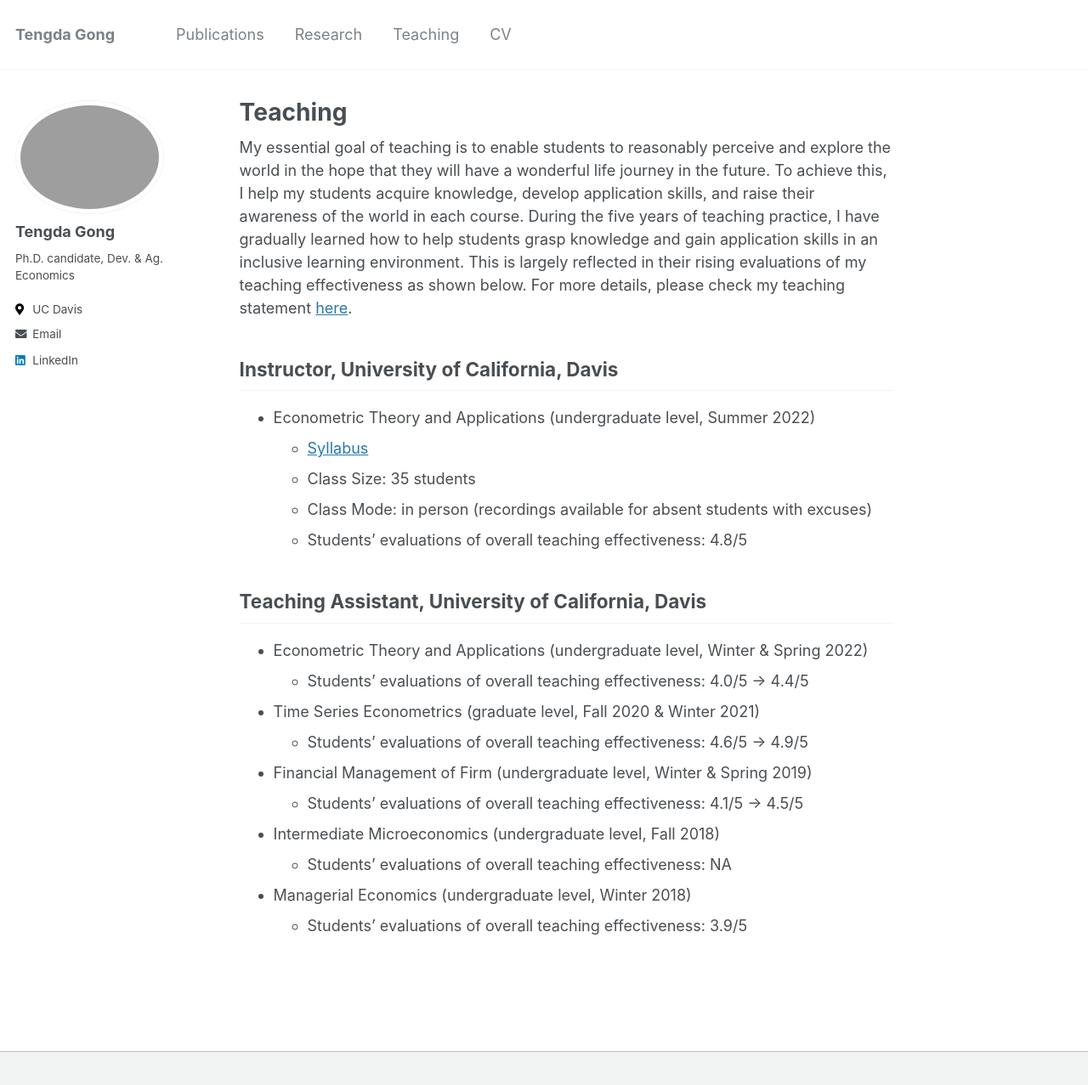
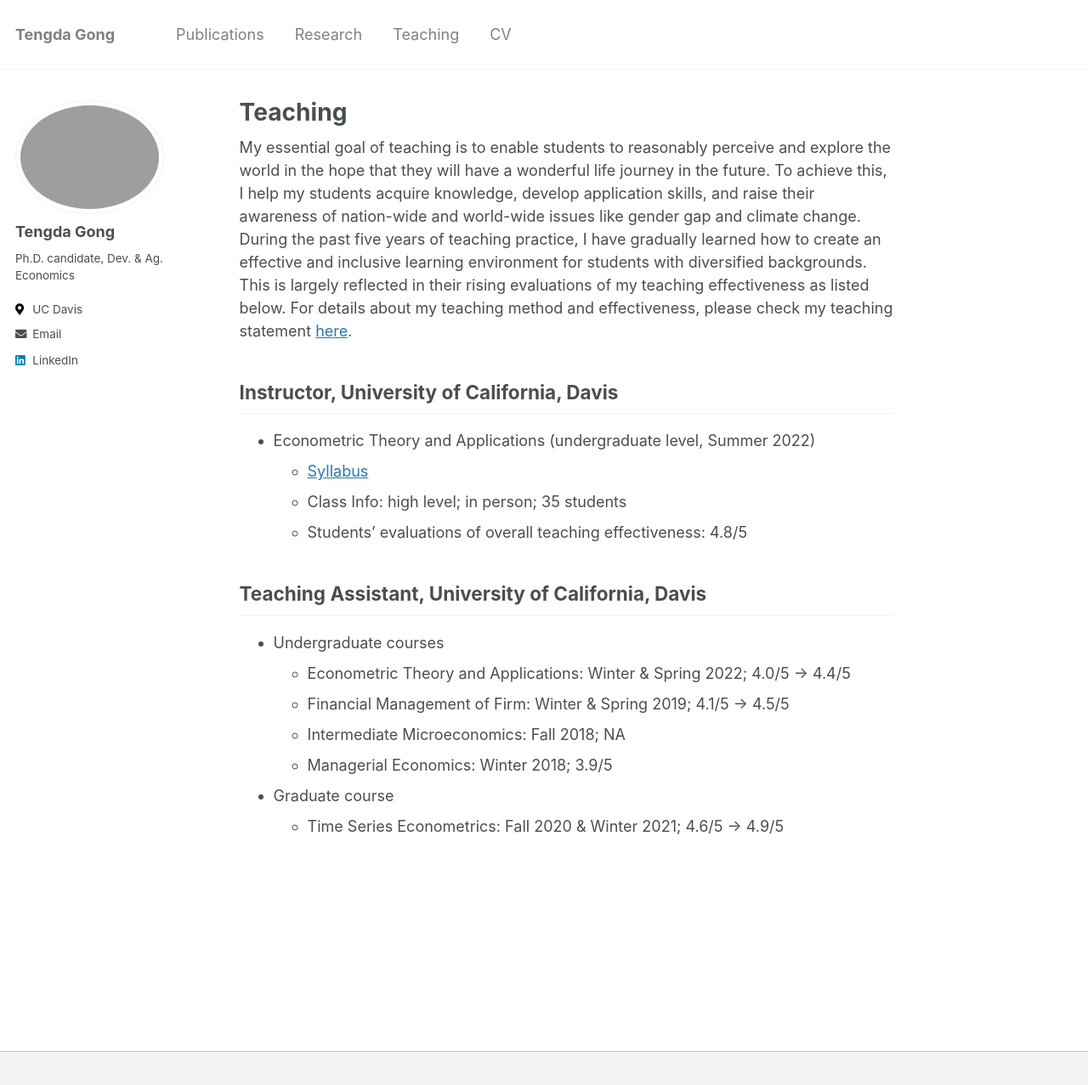
Before and after one commit to tendakung/tendakung.github.io, a Jekyll site: the page built from _pages/teaching.md, in a window 1280 px wide and 1310 px high. Shown: the top 1277 px of the window at 85% size. Built offline with Jekyll 4.4.1, drawn with Linux system fonts in a browser that asks for light colours.

Commit message:
Update teaching.md

```diff
--- a/_pages/teaching.md
+++ b/_pages/teaching.md
@@ -3,23 +3,19 @@ permalink: /teaching/
 title: "Teaching"
 ---
 
-My essential goal of teaching is to enable students to reasonably perceive and explore the world in the hope that they will have a wonderful life journey in the future. To achieve this, I help my students acquire knowledge, develop application skills, and raise their awareness of the world in each course. During the five years of teaching practice, I have gradually learned how to help students grasp knowledge and gain application skills in an inclusive learning environment. This is largely reflected in their rising evaluations of my teaching effectiveness as shown below. For more details, please check my teaching statement [here](/files/pdf/teaching/TS.pdf).
+My essential goal of teaching is to enable students to reasonably perceive and explore the world in the hope that they will have a wonderful life journey in the future. To achieve this, I help my students acquire knowledge, develop application skills, and raise their awareness of nation-wide and world-wide issues like gender gap and climate change. During the past five years of teaching practice, I have gradually learned how to create an effective and inclusive learning environment for students with diversified backgrounds. This is largely reflected in their rising evaluations of my teaching effectiveness as listed below. For details about my teaching method and effectiveness, please check my teaching statement [here](/files/pdf/teaching/TS.pdf).
 
 ## Instructor, University of California, Davis
 - Econometric Theory and Applications (undergraduate level, Summer 2022)
     - [Syllabus](/files/pdf/teaching/ARE106SummerSyllabus.pdf)
-    - Class Size: 35 students
-    - Class Mode: in person (recordings available for absent students with excuses)
+    - Class Info: high level; in person; 35 students
     - Students' evaluations of overall teaching effectiveness: 4.8/5
 
 ## Teaching Assistant, University of California, Davis
-- Econometric Theory and Applications (undergraduate level, Winter & Spring 2022)
-    - Students' evaluations of overall teaching effectiveness: 4.0/5 -> 4.4/5
-- Time Series Econometrics (graduate level, Fall 2020 & Winter 2021)
-    - Students' evaluations of overall teaching effectiveness: 4.6/5 -> 4.9/5
-- Financial Management of Firm (undergraduate level, Winter & Spring 2019)
-    - Students' evaluations of overall teaching effectiveness: 4.1/5 -> 4.5/5
-- Intermediate Microeconomics (undergraduate level, Fall 2018)
-    - Students' evaluations of overall teaching effectiveness: NA
-- Managerial Economics (undergraduate level, Winter 2018)
-    - Students' evaluations of overall teaching effectiveness: 3.9/5
+- Undergraduate courses
+    - Econometric Theory and Applications: Winter & Spring 2022; 4.0/5 -> 4.4/5
+    - Financial Management of Firm: Winter & Spring 2019; 4.1/5 -> 4.5/5
+    - Intermediate Microeconomics: Fall 2018; NA
+    - Managerial Economics: Winter 2018; 3.9/5
+- Graduate course
+    - Time Series Econometrics: Fall 2020 & Winter 2021; 4.6/5 -> 4.9/5
```
